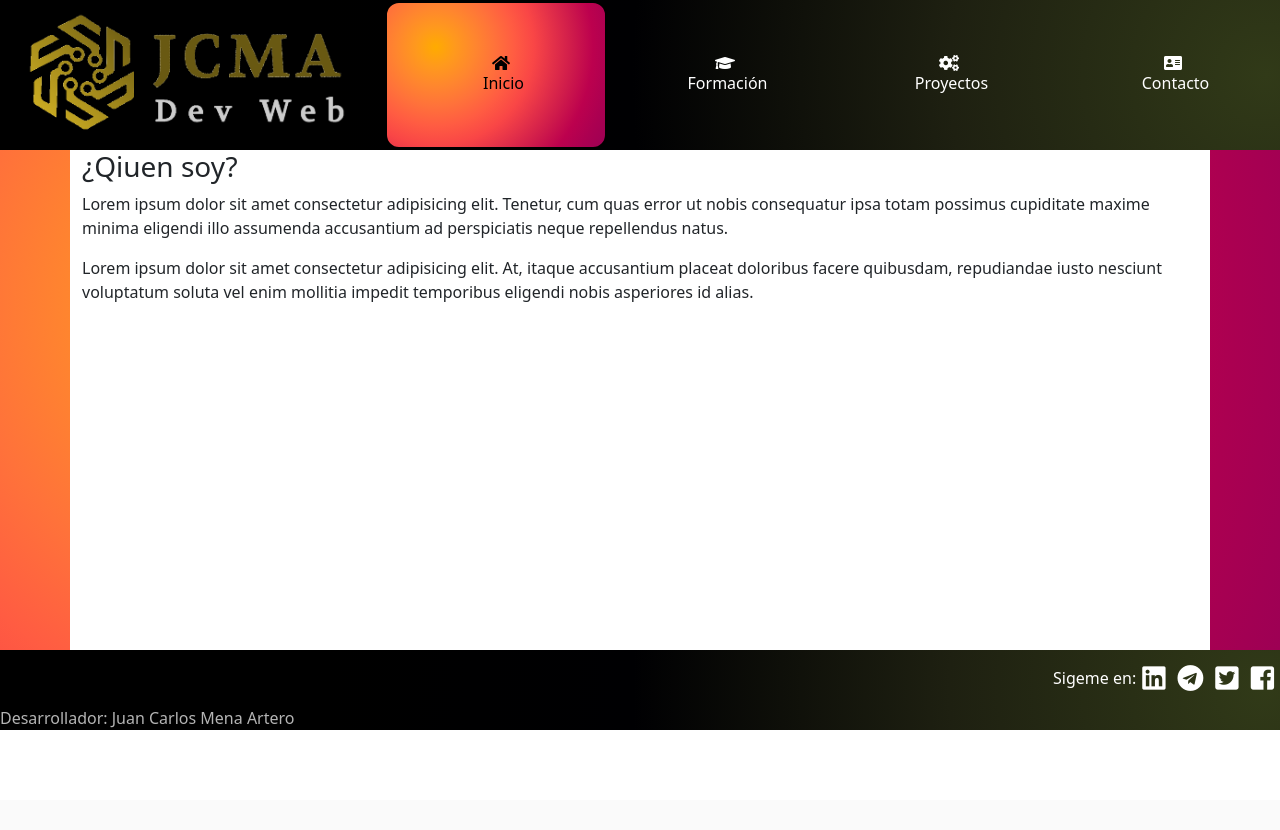
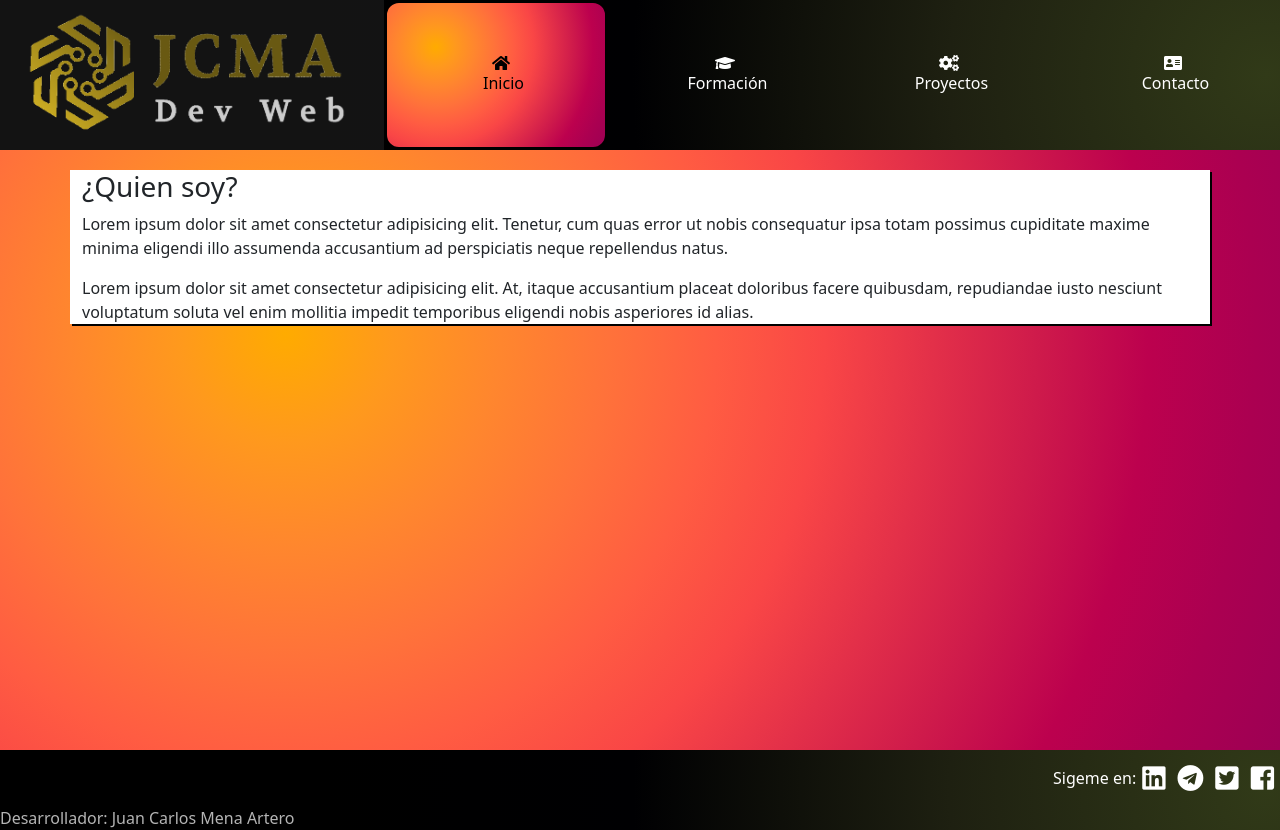
Before and after one commit to jcmenaartero/Proyectos_WEB, a PHP site: page / in a window 1280 px wide. Before the commit the page ends 730 px from the top, so only its background shows below. Run offline with PHP 8.4, Linux system fonts and the light colour scheme; some libraries are stand-ins or nearby versions.

Commit message:
Mejoras visuales

```diff
--- a/Portfolio2/css/contacto.css
+++ b/Portfolio2/css/contacto.css
@@ -14,6 +14,9 @@
 
     main{
         background-image: radial-gradient(circle at 16.49% 30.65%, #ff4187 0, #ff3094 10%, #ff1f9e 20%, #ff0fa3 30%, #f704a4 40%, #d3019f 50%, #ae0598 60%, #8d0e91 70%, #6e158b 80%, #501a85 90%, #311d81 100%);
+        min-height: 600px;
+        padding-top: 20px;
+        padding-bottom: 20px;
     }
         main div.container{
             background-color: white;
--- a/Portfolio2/css/estilos.css
+++ b/Portfolio2/css/estilos.css
@@ -22,6 +22,10 @@
             align-items: center;
         }
 
+        header a#navicon:hover{
+            background-color: rgba(95, 95, 95, 0.2);
+        }
+
             header a#navicon i{
                 font-size: 24pt;
                 color: white;
@@ -36,6 +40,11 @@
             background-position: center;
         }
 
+        header div#logo:hover{
+            cursor: pointer;
+            background-color: rgba(95, 95, 95, 0.2);
+        }
+
         header nav#principal{
             grid-column: 1/3;
             grid-row: 2/3;
@@ -48,6 +57,10 @@
                 padding-left: 10px;
                 display: flex;
                 align-items: center;
+            }
+
+            header nav#principal a:hover{
+                background-color: rgba(95, 95, 95, 0.2);
             }
 
                 header nav#principal a i{
--- a/Portfolio2/css/formacion.css
+++ b/Portfolio2/css/formacion.css
@@ -14,6 +14,9 @@
 
     main{
         background-image: radial-gradient(circle at 16.49% 30.65%, #aed7ff 0, #3c7bf2 50%, #002967 100%);
+        min-height: 600px;
+        padding-top: 20px;
+        padding-bottom: 20px;
     }
         main div.container{
             background-color: white;
--- a/Portfolio2/css/inicio.css
+++ b/Portfolio2/css/inicio.css
@@ -13,12 +13,15 @@
     }
 
     main{
-
-        background-image: radial-gradient(circle at 22.3% 30.61%, #ffab00 0, #ff991d 10%, #ff862e 20%, #ff723a 30%, #ff5c42 40%, #f94646 50%, #e33049 60%, #ce1a4b 70%, #bc014e 80%, #ab0051 90%, #9d0054 100%);    }
+        background-image: radial-gradient(circle at 22.3% 30.61%, #ffab00 0, #ff991d 10%, #ff862e 20%, #ff723a 30%, #ff5c42 40%, #f94646 50%, #e33049 60%, #ce1a4b 70%, #bc014e 80%, #ab0051 90%, #9d0054 100%);
+        min-height: 600px;
+        padding-top: 20px;
+        padding-bottom: 20px;
+    }
 
         main div.container{
             background-color: white;
-            min-height: 500px;
+            box-shadow: 2px 2px black;
         }
 
 }
--- a/Portfolio2/css/proyectos.css
+++ b/Portfolio2/css/proyectos.css
@@ -14,6 +14,9 @@
 
     main{
         background-image: radial-gradient(circle at 16.49% 30.65%, #fff400 0, #fff800 8.33%, #e4f800 16.67%, #bdf400 25%, #93ed00 33.33%, #62e100 41.67%, #09d303 50%, #00c42a 58.33%, #00b63d 66.67%, #00ab4d 75%, #00a25c 83.33%, #009a6b 91.67%, #00957a 100%);
+        min-height: 600px;
+        padding-top: 20px;
+        padding-bottom: 20px;
     }
         main div.container{
             background-color: white;
--- a/Portfolio2/html/contacto.html
+++ b/Portfolio2/html/contacto.html
@@ -1,7 +1,7 @@
 <div class="container">
     <section>
         <article>
-            <h3>¿Qiuen soy?</h3>
+            <h3>Redes Sociales</h3>
             <p>Lorem ipsum dolor sit amet consectetur adipisicing elit. Tenetur, cum quas error ut nobis consequatur ipsa totam possimus cupiditate maxime minima eligendi illo assumenda accusantium ad perspiciatis neque repellendus natus.</p>
             <p>Lorem ipsum dolor sit amet consectetur adipisicing elit. At, itaque accusantium placeat doloribus facere quibusdam, repudiandae iusto nesciunt voluptatum soluta vel enim mollitia impedit temporibus eligendi nobis asperiores id alias.</p>
         </article>
--- a/Portfolio2/html/inicio.html
+++ b/Portfolio2/html/inicio.html
@@ -1,7 +1,7 @@
 <div class="container">
     <section>
         <article>
-            <h3>¿Qiuen soy?</h3>
+            <h3>¿Quien soy?</h3>
             <p>Lorem ipsum dolor sit amet consectetur adipisicing elit. Tenetur, cum quas error ut nobis consequatur ipsa totam possimus cupiditate maxime minima eligendi illo assumenda accusantium ad perspiciatis neque repellendus natus.</p>
             <p>Lorem ipsum dolor sit amet consectetur adipisicing elit. At, itaque accusantium placeat doloribus facere quibusdam, repudiandae iusto nesciunt voluptatum soluta vel enim mollitia impedit temporibus eligendi nobis asperiores id alias.</p>
         </article>
--- a/Portfolio2/html/proyectos.html
+++ b/Portfolio2/html/proyectos.html
@@ -1,7 +1,7 @@
 <div class="container">
     <section>
         <article>
-            <h3>¿Qiuen soy?</h3>
+            <h3>Ultimos Proyectos</h3>
             <p>Lorem ipsum dolor sit amet consectetur adipisicing elit. Tenetur, cum quas error ut nobis consequatur ipsa totam possimus cupiditate maxime minima eligendi illo assumenda accusantium ad perspiciatis neque repellendus natus.</p>
             <p>Lorem ipsum dolor sit amet consectetur adipisicing elit. At, itaque accusantium placeat doloribus facere quibusdam, repudiandae iusto nesciunt voluptatum soluta vel enim mollitia impedit temporibus eligendi nobis asperiores id alias.</p>
         </article>
--- a/Portfolio2/js/app.js
+++ b/Portfolio2/js/app.js
@@ -8,10 +8,22 @@ function iniciar() {
     $("head").append('<link rel="stylesheet" type="text/css" href="css/inicio.css">');
     $("header nav#principal a#inicio").addClass("active");
     $("main").load("html/inicio.html");
+    $("header div#logo").on('click',home);
+    if($(window).innerWidth() <= 900) {
+        $("header #principal").slideUp(0);
+    }
+
 }
 
 function mostrarmenu(){
     $("header #principal").slideToggle();
+}
+
+function home() {
+    $("main").load("html/inicio.html");
+    $("head").append('<link rel="stylesheet" type="text/css" href="css/inicio.css">');
+    $("header nav#principal a#inicio").addClass("active");
+    $("header nav#principal a#inicio").siblings().removeClass("active");
 }
 
 function cargar() {
```
